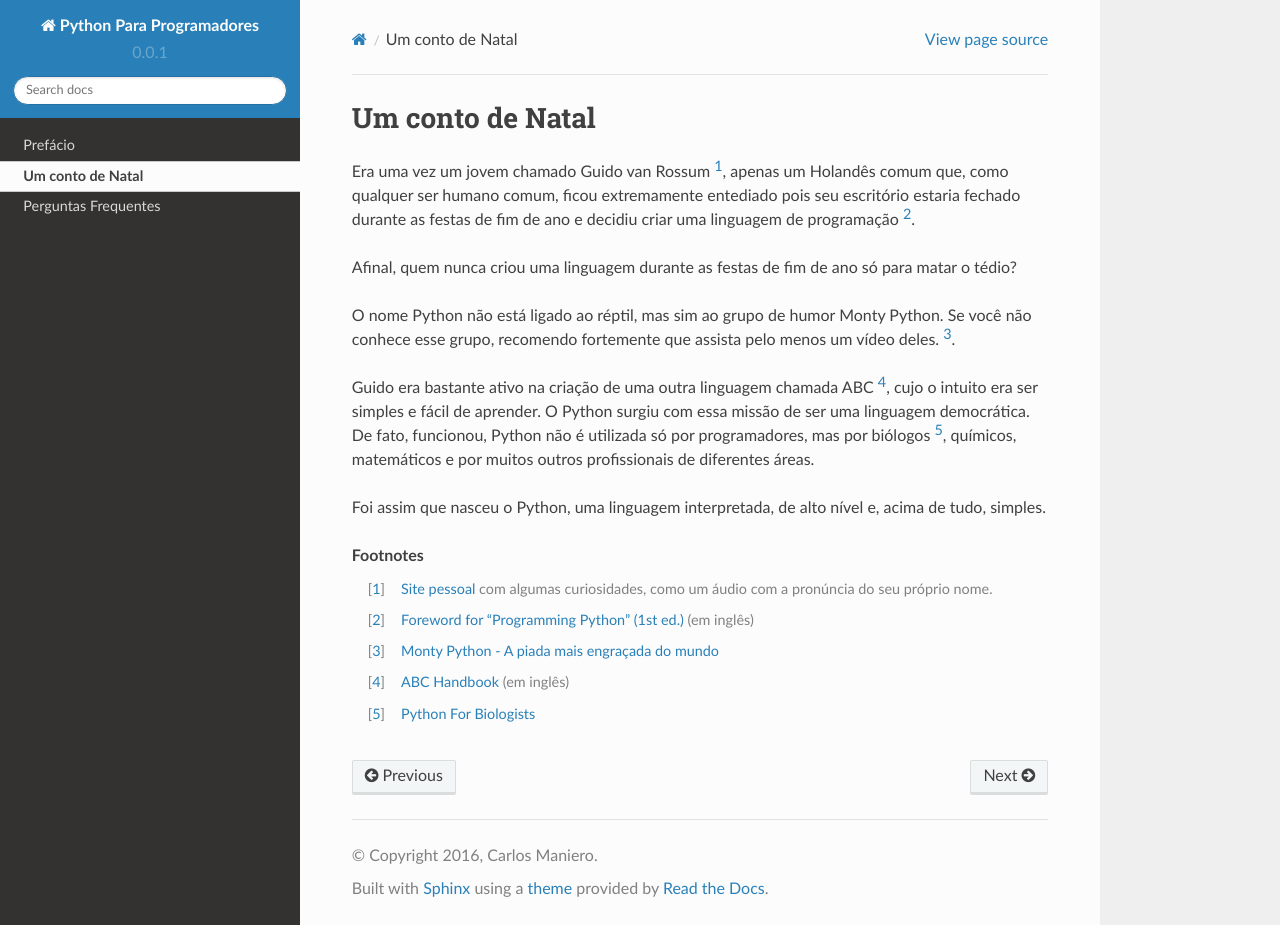
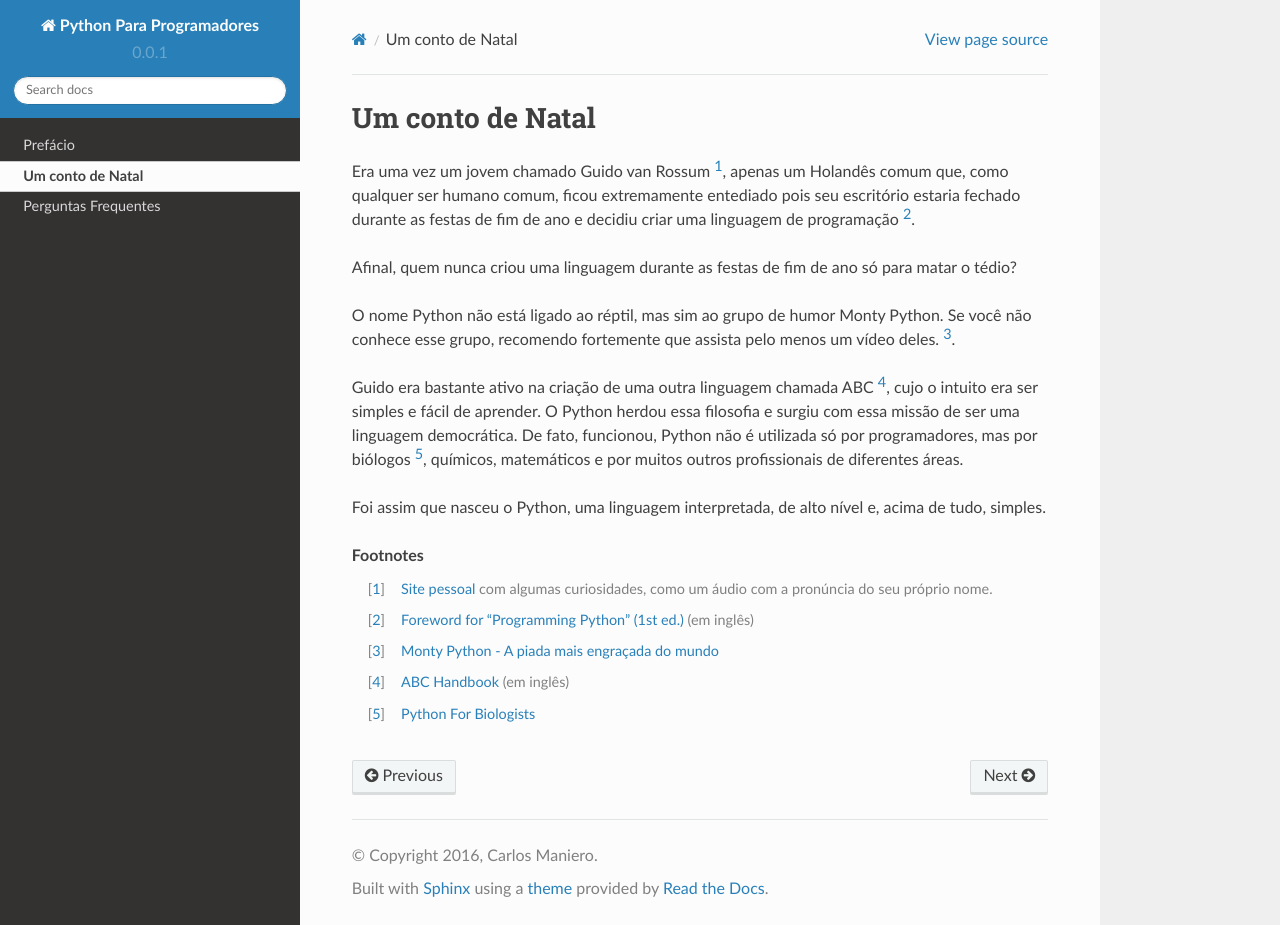
Before and after one commit to carlosmaniero/python-para-programadores, a Sphinx documentation site: the page built from source/02/um-conto-de-natal.rst, in a window 1280 px wide and 925 px high. Built offline with Sphinx 7.4.7 and the Read the Docs theme 2.0.0, drawn with Linux system fonts in a browser that asks for light colours.

Commit message:
Revisão ortográfica

```diff
--- a/source/01/prefacio.rst
+++ b/source/01/prefacio.rst
@@ -5,7 +5,7 @@
 Após algum tempo programando em Python, tive a oportunidades de trabalhar em
 diferentes projetos em diferentes empresas e, portanto, com pessoas diferentes.
 Embora Python não seja uma linguagem nova, o mercado de trabalho está começando
-a  aquecer agora no Brasil. Portanto é muito difícil você encontrar
+a  aquecer agora no Brasil. Portanto, é muito difícil você encontrar
 programadores Python com anos de experiência.
 
 Por outro lado, Python é uma linguagem muito simples e em pouco tempo podemos
--- a/source/02/um-conto-de-natal.rst
+++ b/source/02/um-conto-de-natal.rst
@@ -15,10 +15,11 @@
 menos um vídeo deles. [#]_.
 
 Guido era bastante ativo na criação de uma outra linguagem chamada ABC [#]_,
-cujo o intuito era ser simples e fácil de aprender. O Python surgiu com
-essa missão de ser uma linguagem democrática. De fato, funcionou, Python não é
-utilizada só por programadores, mas por biólogos [#]_, químicos, matemáticos e
-por muitos outros profissionais de diferentes áreas.
+cujo o intuito era ser simples e fácil de aprender. O Python herdou essa
+filosofia e surgiu com essa missão de ser uma linguagem democrática.
+De fato, funcionou, Python não é utilizada só por programadores, mas por
+biólogos [#]_, químicos, matemáticos e por muitos outros profissionais de
+diferentes áreas.
 
 Foi assim que nasceu o Python, uma linguagem interpretada, de alto nível e,
 acima de tudo, simples.
```
